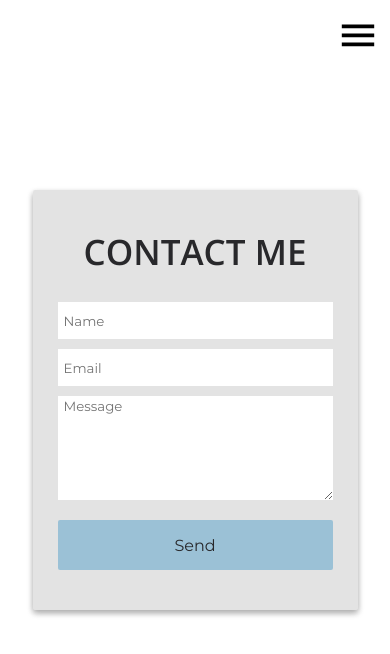
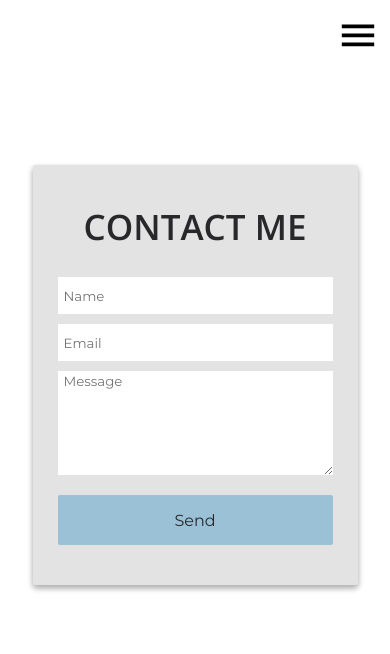
Before and after one commit to evankaine/EA-Portfolio, a React (Create React App) app in the folder client/: page /contact in a window 390 px wide. Shown: the top 654 px of the page. Built offline with nearby package versions, Linux system fonts and the light colour scheme; a web font is replaced by a local one.

Commit message:
margin changes to contact and thank

```diff
--- a/client/src/Screens/ContactMe/ContactForm/ContactForm.css
+++ b/client/src/Screens/ContactMe/ContactForm/ContactForm.css
@@ -76,7 +76,7 @@ input:focus, textarea:focus {
 
 @media (max-width: 600px) {
   .contact-form {
-    margin-top: 75px;
+    margin-top: 50px;
     width: 275px;
     height: 350px;
     padding: 35px 25px;
--- a/client/src/Screens/ContactMe/ThankYou/ThankYou.css
+++ b/client/src/Screens/ContactMe/ThankYou/ThankYou.css
@@ -29,7 +29,7 @@
 
 @media (max-width: 600px) {
   .thankyou-wrapper{
-    margin-top: 75px;
+    margin-top: 50px;
     width: 275px;
     height: 250px;
     padding: 35px 25px;
```
